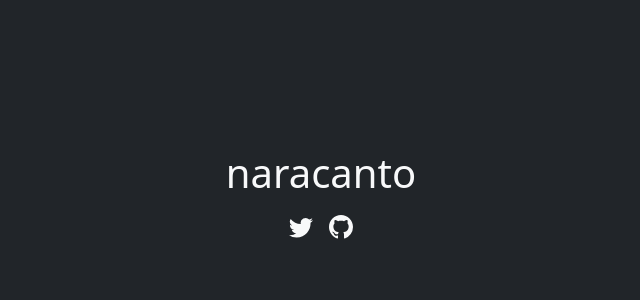
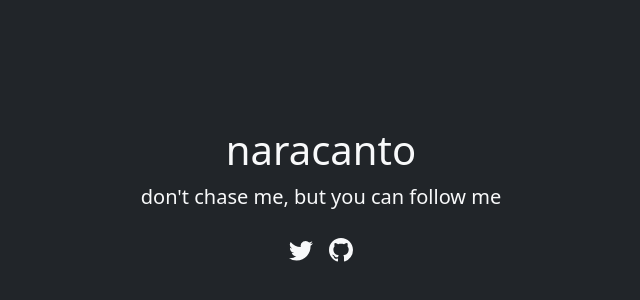
Before and after one commit to naracanto/naracanto.com, a plain HTML site: page docs/index.html in a window 1280 px wide. Shown: the part 202-502 px from the top of the page, without its empty margins (319-959 px from the left). Drawn offline with nearby package versions, Linux system fonts and the light colour scheme.

Commit message:
Add subtitle

```diff
--- a/docs/index.html
+++ b/docs/index.html
@@ -10,6 +10,7 @@
     <main>
       <div class="d-flex flex-column min-vh-100 justify-content-center align-items-center">
         <h1 class="display-6">naracanto</h1>
+        <p class="lead">don't chase me, but you can follow me</p>
         <ul class="nav list-unstyled">
           <li class="m-2">
             <a href="https://twitter.com/naracanto" class="text-reset" target="_blank">
```
